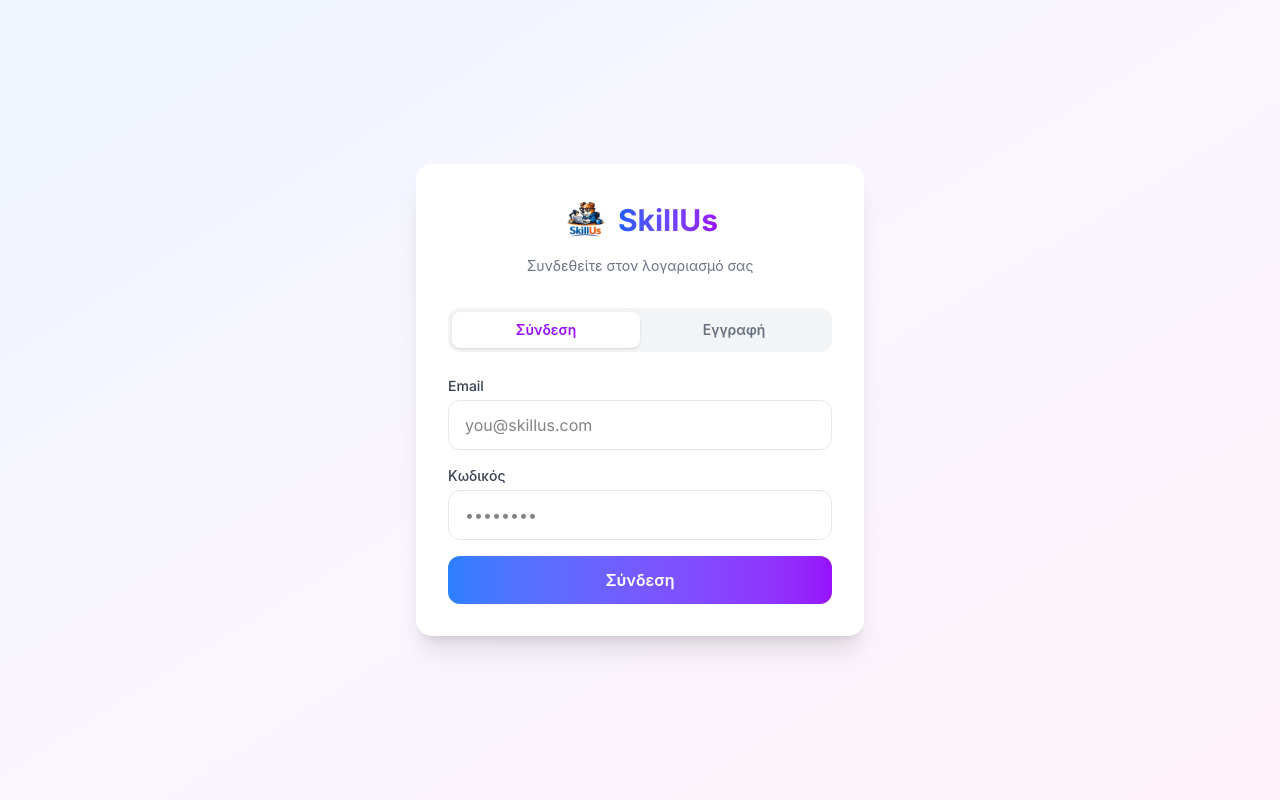
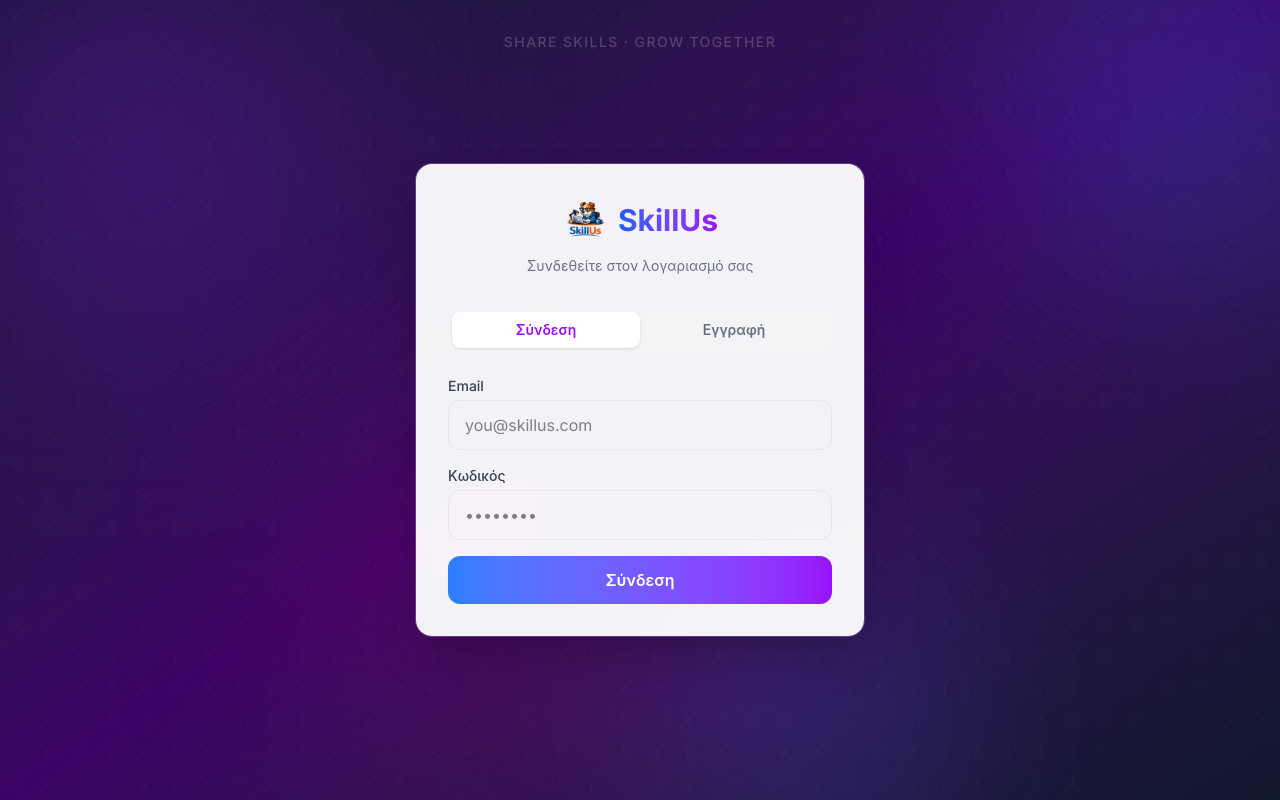
Before and after one commit to petrosfs/ProjectSoftwareTechnology, a React (Vite) app in the folder Code/: page /login in a window 1280 px wide. Built offline with nearby package versions, Linux system fonts and the light colour scheme; no server answers.

Commit message:
Ενσωματώθηκε background στην αρχική σελίδα σύνδεσης

```diff
--- a/Code/src/app/pages/LoginPage.tsx
+++ b/Code/src/app/pages/LoginPage.tsx
@@ -107,8 +107,31 @@
   };
 
   return (
-    <div className="min-h-screen bg-gradient-to-br from-blue-50 via-purple-50 to-pink-50 flex items-center justify-center p-4">
-      <div className="bg-white rounded-2xl shadow-xl w-full max-w-md p-8">
+    <div className="min-h-screen relative overflow-hidden bg-gradient-to-br from-slate-900 via-purple-950 to-slate-900 flex items-center justify-center p-4">
+
+      {/* Decorative background blobs */}
+      <div className="pointer-events-none absolute inset-0">
+        <div className="absolute -top-32 -left-32 w-[480px] h-[480px] rounded-full bg-purple-600 opacity-25 blur-[120px]" />
+        <div className="absolute -top-20 -right-20 w-[360px] h-[360px] rounded-full bg-blue-500 opacity-20 blur-[100px]" />
+        <div className="absolute bottom-0 left-1/4 w-[400px] h-[400px] rounded-full bg-pink-600 opacity-15 blur-[130px]" />
+        <div className="absolute -bottom-20 right-1/4 w-[320px] h-[320px] rounded-full bg-indigo-500 opacity-20 blur-[100px]" />
+      </div>
+
+      {/* Subtle dot grid overlay */}
+      <div
+        className="pointer-events-none absolute inset-0 opacity-10"
+        style={{
+          backgroundImage: 'radial-gradient(circle, #ffffff 1px, transparent 1px)',
+          backgroundSize: '32px 32px',
+        }}
+      />
+
+      {/* Floating brand tagline */}
+      <div className="pointer-events-none absolute top-8 left-1/2 -translate-x-1/2 text-white/20 text-sm font-medium tracking-widest uppercase select-none">
+        Share Skills · Grow Together
+      </div>
+
+      <div className="bg-white/95 backdrop-blur-md rounded-2xl shadow-2xl w-full max-w-md p-8 relative z-10 ring-1 ring-white/20">
         {/* Logo */}
         <div className="text-center mb-8">
           <div className="flex items-center justify-center space-x-2 mb-3">
```
Also changed, not shown: 1 other file (tests, documents, lock files or other folders).
